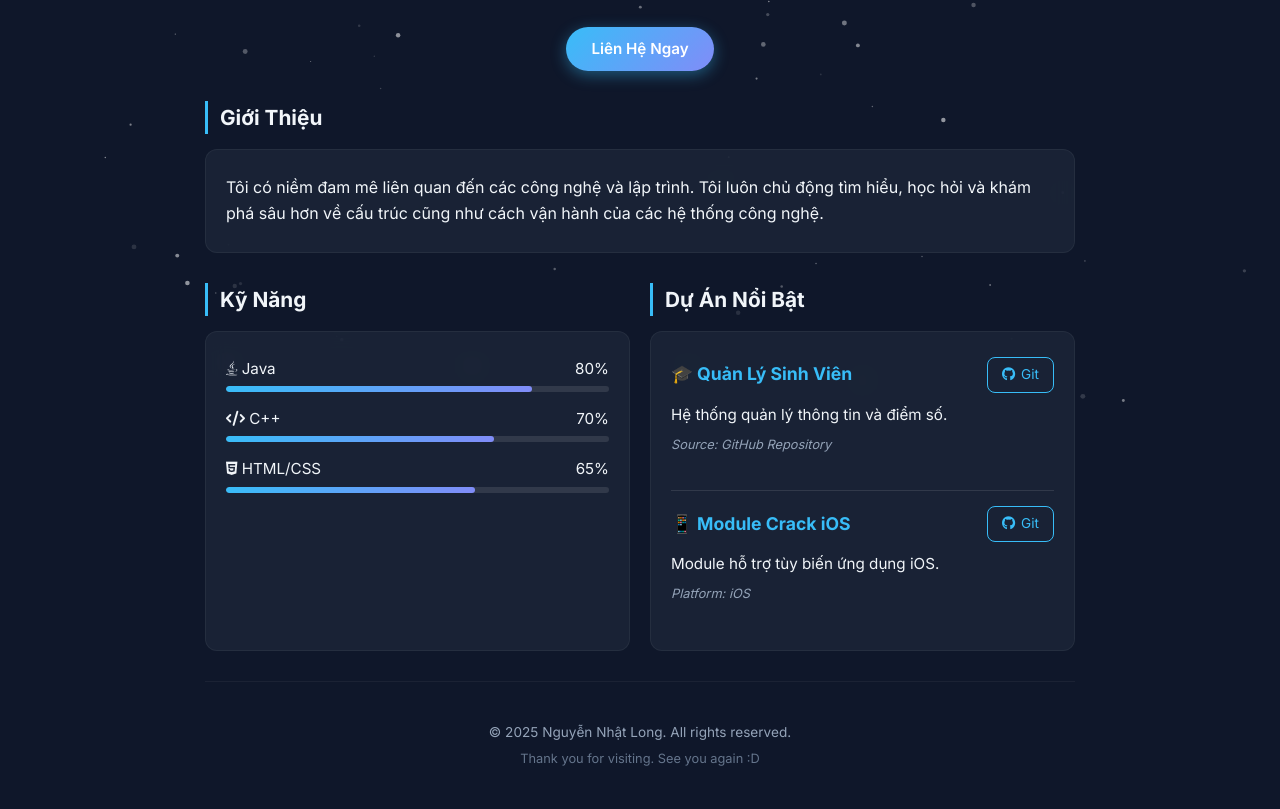
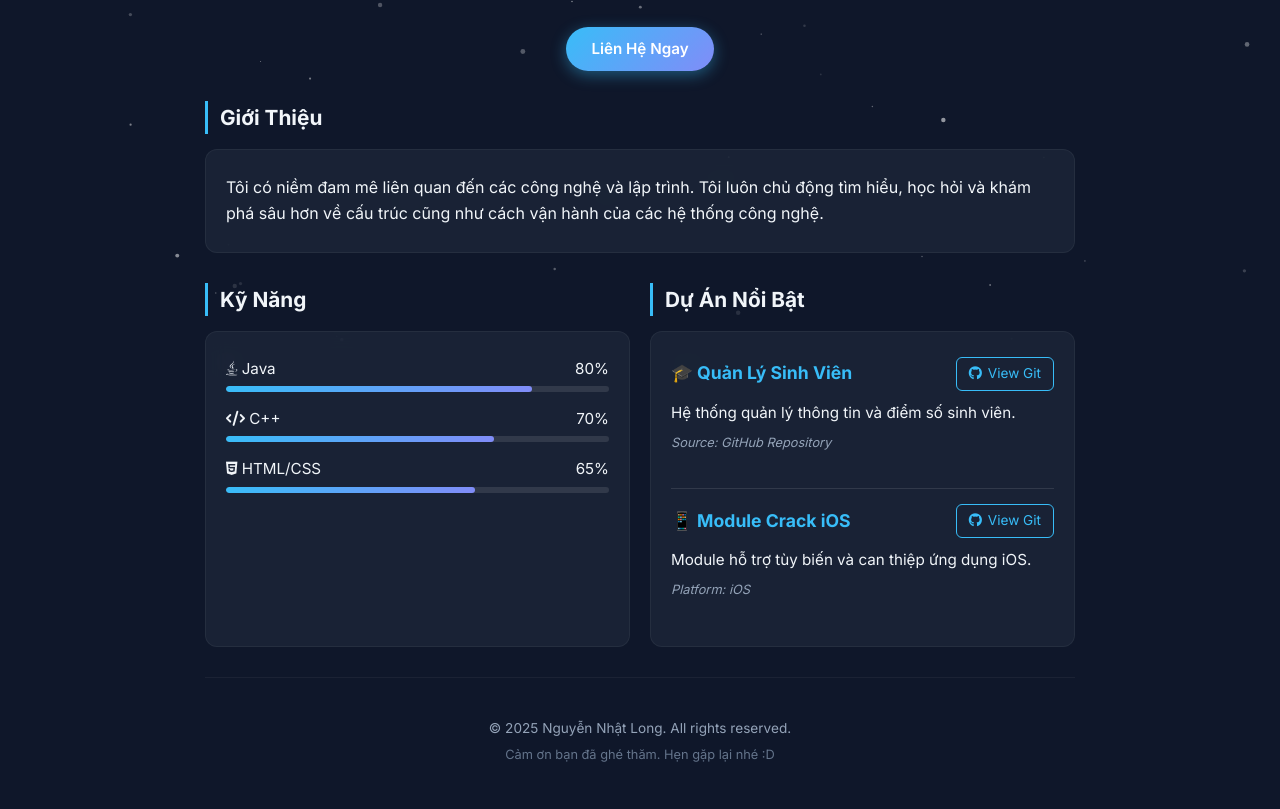
Before and after one commit to longrcb05/my-web-profile, a plain HTML site: page index.html in a window 1280 px wide. Shown: the part 391-1200 px from the top of the page. Drawn offline with Linux system fonts and the light colour scheme.

Commit message:
Cap nhat noi dung moi

```diff
--- a/index.html
+++ b/index.html
@@ -52,7 +52,7 @@
             border-radius: 15px; cursor: pointer; font-weight: 600; font-size: 0.85rem;
             backdrop-filter: blur(5px); transition: 0.3s;
         }
-        .lang-btn:hover { background: var(--primary); color: #0f172a; }
+        .lang-btn:hover { background: var(--primary); color: #0f172a; box-shadow: 0 0 15px rgba(56, 189, 248, 0.4); }
 
         /* --- PRELOADER --- */
         #preloader {
@@ -68,12 +68,23 @@
         }
         @keyframes spin { to { transform: rotate(360deg); } }
 
-        /* --- ANIMATION --- */
-        header, .intro-section, .grid-info, footer { opacity: 0; transform: translateY(20px); transition: all 0.6s ease-out; }
-        .loaded header { opacity: 1; transform: translateY(0); transition-delay: 0.1s; }
-        .loaded .intro-section { opacity: 1; transform: translateY(0); transition-delay: 0.2s; }
-        .loaded .grid-info { opacity: 1; transform: translateY(0); transition-delay: 0.3s; }
-        .loaded footer { opacity: 1; transform: translateY(0); transition-delay: 0.4s; }
+        /* --- ANIMATION (HIỆU ỨNG XUẤT HIỆN) --- */
+        /* 1. Header hiện ngay khi load */
+        header { opacity: 0; transform: translateY(30px); transition: all 0.8s ease-out; }
+        .loaded header { opacity: 1; transform: translateY(0); }
+
+        /* 2. Các phần tử bên dưới (reveal) sẽ ẩn đi chờ lướt xuống */
+        .reveal {
+            opacity: 0;
+            transform: translateY(50px); /* Dịch xuống dưới 50px */
+            transition: all 0.8s ease-out;
+        }
+
+        /* Khi thêm class .active thì hiện lên */
+        .reveal.active {
+            opacity: 1;
+            transform: translateY(0);
+        }
 
         /* --- HEADER --- */
         header { text-align: center; padding: 50px 0 30px; }
@@ -106,70 +117,38 @@
         }
         .social-btn:hover { transform: translateY(-3px); color: white; background: var(--primary); }
 
-        /* --- SECTIONS (CẤU TRÚC LƯỚI & CHIỀU CAO BẰNG NHAU) --- */
+        /* --- SECTIONS --- */
         section { margin-bottom: 30px; }
         .section-title { font-size: 1.3rem; margin-bottom: 15px; border-left: 3px solid var(--primary); padding-left: 12px; }
 
-        /* Thiết lập lưới 2 cột */
         .grid-info {
             display: grid;
             grid-template-columns: repeat(auto-fit, minmax(300px, 1fr));
             gap: 20px;
         }
-
-        /* Mẹo quan trọng: Biến thẻ section thành Flex container để thẻ card bên trong giãn hết chiều cao */
-        .grid-info section {
-            display: flex;
-            flex-direction: column;
-            margin-bottom: 0; /* Xóa margin thừa để căn đều */
-        }
+        .grid-info section { display: flex; flex-direction: column; margin-bottom: 0; }
 
         .card {
             background: var(--card-bg); padding: 25px 20px;
             border-radius: 12px; border: 1px solid rgba(255,255,255,0.05); backdrop-filter: blur(10px);
             transition: transform 0.3s ease;
-            flex: 1; /* Thẻ card sẽ tự động giãn chiều cao bằng với cột bên cạnh */
-            display: flex;
-            flex-direction: column;
-            justify-content: flex-start;
+            flex: 1; display: flex; flex-direction: column; justify-content: flex-start;
         }
         .card:hover { transform: translateY(-3px); border-color: rgba(56, 189, 248, 0.4); }
 
-        /* --- SKILLS --- */
         .skill-box { margin-bottom: 15px; }
         .skill-info { display: flex; justify-content: space-between; margin-bottom: 5px; font-size: 0.95rem; font-weight: 500; }
         .progress-bg { width: 100%; height: 6px; background: rgba(255,255,255,0.1); border-radius: 10px; overflow: hidden; }
         .progress-bar { height: 100%; background: var(--gradient); border-radius: 10px; width: 0; transition: width 1s ease-out; }
 
-        /* --- PROJECTS (ĐÃ SỬA LỖI CĂN CHỈNH) --- */
         .project-item { margin-bottom: 20px; }
+        .project-header { display: flex; justify-content: space-between; align-items: center; margin-bottom: 10px; gap: 15px; }
+        .project-header h3 { font-size: 1.1rem; color: var(--primary); margin: 0; line-height: 1.3; }
 
-        .project-header {
-            display: flex;
-            justify-content: space-between;
-            align-items: center; /* Căn giữa theo chiều dọc */
-            margin-bottom: 10px;
-            gap: 15px; /* Khoảng cách an toàn giữa tên dự án và nút */
-        }
-
-        .project-header h3 {
-            font-size: 1.1rem;
-            color: var(--primary);
-            margin: 0;
-            line-height: 1.3;
-        }
-
-        /* Nút Git đẹp hơn */
         .project-link {
-            font-size: 0.85rem;
-            color: var(--primary);
-            border: 1px solid var(--primary);
-            padding: 6px 14px;
-            border-radius: 8px;
-            white-space: nowrap;
-            flex-shrink: 0; /* Không bị bóp méo */
-            text-decoration: none;
-            display: flex; align-items: center; gap: 6px;
+            font-size: 0.85rem; color: var(--primary); border: 1px solid var(--primary);
+            padding: 5px 12px; border-radius: 6px; white-space: nowrap; flex-shrink: 0;
+            text-decoration: none; display: flex; align-items: center; gap: 6px;
         }
         .project-link:hover { background: var(--primary); color: #000; }
 
@@ -237,7 +216,7 @@
             <a href="mailto:longrcb01@gmail.com" class="cta-btn" data-i18n="contactBtn">Liên Hệ Ngay</a>
         </header>
 
-        <section class="intro-section">
+        <section class="intro-section reveal">
             <h2 class="section-title" data-i18n="aboutTitle">Giới Thiệu</h2>
             <div class="card">
                 <p data-i18n="aboutText">Tôi có niềm đam mê liên quan đến các công nghệ và lập trình. Tôi luôn chủ động tìm hiểu, học hỏi và khám phá sâu hơn về cấu trúc cũng như cách vận hành của các hệ thống công nghệ.</p>
@@ -246,7 +225,7 @@
 
         <div class="grid-info">
 
-            <section>
+            <section class="reveal">
                 <h2 class="section-title" data-i18n="skillsTitle">Kỹ Năng</h2>
                 <div class="card">
                     <div class="skill-box">
@@ -264,7 +243,7 @@
                 </div>
             </section>
 
-            <section>
+            <section class="reveal">
                 <h2 class="section-title" data-i18n="projectsTitle">Dự Án Nổi Bật</h2>
                 <div class="card">
 
@@ -272,11 +251,11 @@
                         <div class="project-header">
                             <h3 data-i18n="proj1Name">🎓 Quản Lý Sinh Viên</h3>
                             <a href="https://github.com/longrcb05/Quan_Ly_Sinh_Vien.git" target="_blank" class="project-link">
-                                <i class="fab fa-github"></i> Git
+                                <i class="fab fa-github"></i> View Git
                             </a>
                         </div>
-                        <p class="project-desc" data-i18n="proj1Desc">Hệ thống quản lý thông tin và điểm số.</p>
-                        <div class="tech-stack">Source: GitHub Repository</div>
+                        <p class="project-desc" data-i18n="proj1Desc">Hệ thống quản lý thông tin và điểm số sinh viên.</p>
+                        <div class="tech-stack" data-i18n="proj1Source">Source: GitHub Repository</div>
                     </div>
 
                     <hr style="border: 0; border-top: 1px solid rgba(255,255,255,0.1); margin: 15px 0;">
@@ -285,20 +264,20 @@
                         <div class="project-header">
                             <h3 data-i18n="proj2Name">📱 Module Crack iOS</h3>
                             <a href="https://github.com/longrcb05/Module_IOS.git" target="_blank" class="project-link">
-                                <i class="fab fa-github"></i> Git
+                                <i class="fab fa-github"></i> View Git
                             </a>
                         </div>
-                        <p class="project-desc" data-i18n="proj2Desc">Module hỗ trợ tùy biến ứng dụng iOS.</p>
-                        <div class="tech-stack">Platform: iOS</div>
+                        <p class="project-desc" data-i18n="proj2Desc">Module hỗ trợ tùy biến và can thiệp ứng dụng iOS.</p>
+                        <div class="tech-stack" data-i18n="proj2Platform">Platform: iOS</div>
                     </div>
 
                 </div>
             </section>
         </div>
 
-        <footer>
+        <footer class="reveal">
             <p>© 2025 Nguyễn Nhật Long. All rights reserved.</p>
-            <p style="margin-top: 5px; font-size: 0.8rem; color: #64748b;" data-i18n="footerText">Thank you for visiting. See you again :D</p>
+            <p style="margin-top: 5px; font-size: 0.8rem; color: #64748b;" data-i18n="footerText">Cảm ơn bạn đã ghé thăm. Hẹn gặp lại nhé :D</p>
         </footer>
     </div>
 
@@ -306,12 +285,10 @@
         // --- 1. HIỆU ỨNG TUYẾT RƠI (CANVAS) ---
         const canvas = document.getElementById('canvas-bg');
         const ctx = canvas.getContext('2d');
-
         canvas.width = window.innerWidth;
         canvas.height = window.innerHeight;
-
         const particlesArray = [];
-        const numberOfParticles = 100;
+        const numberOfParticles = 80;
 
         window.addEventListener('resize', function() {
             canvas.width = window.innerWidth;
@@ -357,57 +334,92 @@
         initParticles();
         animateParticles();
 
-        // --- 2. LOADING & ANIMATION ---
+        // --- 2. LOADING & SCROLL REVEAL ---
         window.addEventListener('load', function() {
             setTimeout(function() {
                 document.body.classList.add('loaded');
                 const bars = document.querySelectorAll('.progress-bar');
                 bars.forEach(bar => { bar.style.width = bar.getAttribute('data-width'); });
+
+                // Kiểm tra ngôn ngữ đã lưu
+                const savedLang = localStorage.getItem('selectedLang');
+                if (savedLang === 'en') {
+                    toggleLanguage(true);
+                }
             }, 500);
+        });
+
+        // Xử lý hiệu ứng lướt xuống hiện lên (Intersection Observer)
+        const observer = new IntersectionObserver((entries) => {
+            entries.forEach(entry => {
+                if (entry.isIntersecting) {
+                    entry.target.classList.add('active'); // Thêm class để hiện ra
+                }
+            });
+        }, {
+            threshold: 0.15 // Khi thấy 15% phần tử thì bắt đầu hiện
+        });
+
+        // Gắn observer cho tất cả các phần tử có class 'reveal'
+        document.querySelectorAll('.reveal').forEach(el => {
+            observer.observe(el);
         });
 
         // --- 3. ĐA NGÔN NGỮ ---
         const translations = {
             vi: {
                 greeting: "Xin chào, tôi là",
-                role: "Software Engineer | Sinh viên Đại học Duy Tân",
+                role: "Tôi đang là một Software Engineer và đang theo học tại Đại học Duy Tân",
                 contactBtn: "Liên Hệ Ngay",
                 aboutTitle: "Giới Thiệu",
-                aboutText: "Tôi đam mê công nghệ và lập trình. Luôn chủ động tìm hiểu sâu về cấu trúc và cách vận hành của các hệ thống.",
+                aboutText: "Tôi có niềm đam mê liên quan đến các công nghệ và lập trình. Tôi luôn chủ động tìm hiểu, học hỏi và khám phá sâu hơn về cấu trúc cũng như cách vận hành của các hệ thống công nghệ.",
                 skillsTitle: "Kỹ Năng",
                 projectsTitle: "Dự Án Nổi Bật",
                 proj1Name: "🎓 Quản Lý Sinh Viên",
-                proj1Desc: "Hệ thống quản lý thông tin và điểm số.",
+                proj1Desc: "Hệ thống quản lý thông tin và điểm số sinh viên.",
+                proj1Source: "Source: GitHub Repository",
                 proj2Name: "📱 Module Crack iOS",
-                proj2Desc: "Module hỗ trợ tùy biến ứng dụng iOS.",
-                footerText: "Cảm ơn bạn đã ghé thăm. Hẹn gặp lại:D",
+                proj2Desc: "Module hỗ trợ tùy biến và can thiệp ứng dụng iOS.",
+                proj2Platform: "Platform: iOS",
+                footerText: "Cảm ơn bạn đã ghé thăm. Hẹn gặp lại nhé :D",
                 btnText: "EN"
             },
             en: {
                 greeting: "Hello, I am",
-                role: "Software Engineer | Student at Duy Tan University",
+                role: "I am a Software Engineer and currently studying at Duy Tan University",
                 contactBtn: "Contact Me",
                 aboutTitle: "About Me",
-                aboutText: "Passionate about technology and programming. I always explore deep into system architecture and operations.",
+                aboutText: "I have a passion for technology and programming. I always proactively learn and explore deeper into the structure and operation of technological systems.",
                 skillsTitle: "Skills",
                 projectsTitle: "Featured Projects",
-                proj1Name: "🎓 Student Manager",
-                proj1Desc: "System for managing student info & scores.",
+                proj1Name: "🎓 Student Management",
+                proj1Desc: "System for managing student information and scores.",
+                proj1Source: "Source: GitHub Repository",
                 proj2Name: "📱 iOS Crack Module",
-                proj2Desc: "iOS app customization module.",
-                footerText: "Thank you for visiting. See you again:D",
+                proj2Desc: "Module supporting iOS app customization and intervention.",
+                proj2Platform: "Platform: iOS",
+                footerText: "Thank you for visiting. See you again :D",
                 btnText: "VN"
             }
         };
 
         let currentLang = 'vi';
-        function toggleLanguage() {
-            currentLang = (currentLang === 'vi') ? 'en' : 'vi';
+
+        function toggleLanguage(forceEnglish = false) {
+            if (forceEnglish) {
+                currentLang = 'en';
+            } else {
+                currentLang = (currentLang === 'vi') ? 'en' : 'vi';
+            }
+
+            localStorage.setItem('selectedLang', currentLang);
             const content = translations[currentLang];
+
             document.querySelectorAll('[data-i18n]').forEach(el => {
                 const key = el.getAttribute('data-i18n');
                 if (content[key]) el.innerText = content[key];
             });
+
             document.getElementById('langBtn').innerText = content.btnText;
         }
     </script>
```
